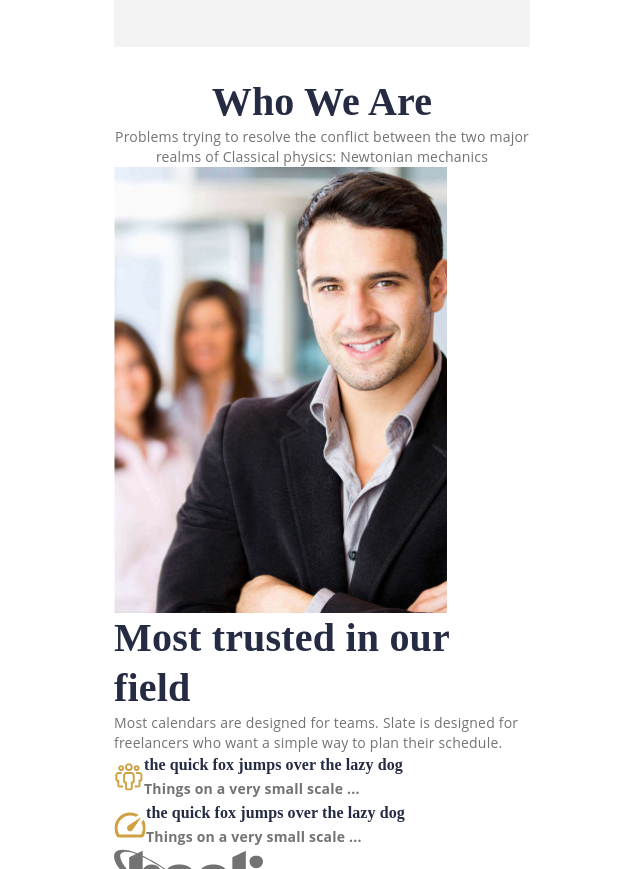
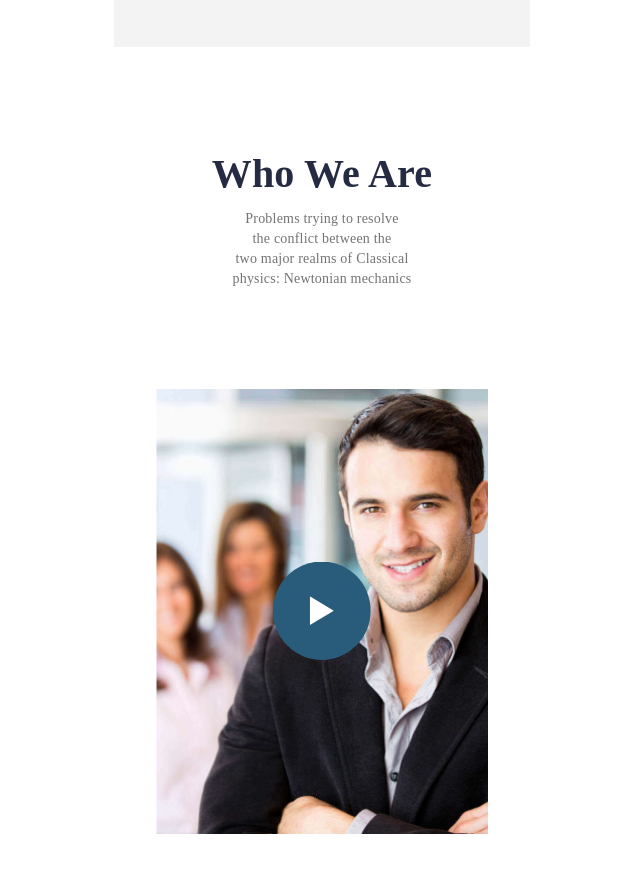
Before and after one commit to lemdorot/Legalide, a website: page src/html/index.html in a window 1280 px wide. Shown: the part 4280-5149 px from the top of the page, without its empty margins (318-958 px from the left). Drawn offline with nearby package versions, Linux system fonts and the light colour scheme; files that its build step writes are made by us from their sources; files whose address does not match are found by name; a web font is replaced by a local one.

Commit message:
Стилизация блока about

```diff
--- a/src/html/index.html
+++ b/src/html/index.html
@@ -113,9 +113,14 @@
         </section>
         <section class="about container">
             <h2 class="about_title">Who We Are</h2>
-            <p class="about_desc">Problems trying to resolve the conflict between the two major realms of Classical physics: Newtonian mechanics
+            <p class="about_desc">Problems trying to resolve <br> the conflict between the <br> two major realms of Classical physics: Newtonian mechanics
             </p>
-            <img src="../img/video-img.jpg" width="333" height="442" alt="Preview Video About" class="about_video">
+            <div class="about_video-wrapper">
+                <img src="../img/video-img.jpg" width="333" height="442" alt="Preview Video About" class="about_video">
+                <button class="about_video-button">
+                    <img src="../img/button-video.svg" alt="Play video" class="about_video-button-image">
+                </button>
+            </div>
             <h3 class="about_subtitle">Most trusted in our field</h3>
             <p class="about_text">Most calendars are designed for teams. Slate is designed for freelancers who want a simple way to plan their schedule.</p>
             <ul class="about_slogans slogans">
--- a/src/sass/blocks/about.sass
+++ b/src/sass/blocks/about.sass
@@ -1,4 +1,6 @@
 .about_title
+    margin-bottom: 10px
+
     font-family: 'Martel'
     font-weight: 700
     font-size: 40px
@@ -7,14 +9,24 @@
     color: #252B42
 
 .about_desc
-    font-family: 'Open Sans'
+    padding: 0 55px
+    margin-bottom: 100px
+
+    font-family: 'OpenSans'
     font-weight: 400
     font-size: 14px
     line-height: 20px
     text-align: center
     color: #737373
 
+.about
+    padding: 0 42px
+    padding-top: 72px
+    margin-bottom: 30px
+
 .about_subtitle
+    margin-bottom: 10px
+
     font-family: 'Martel'
     font-weight: 700
     font-size: 40px
@@ -22,8 +34,29 @@
     color: #252B42
 
 .about_text
-    font-family: 'Open Sans'
+    padding-right: 30px
+    margin-bottom: 52px
+
+    font-family: 'OpenSans'
     font-weight: 400
     font-size: 14px
     line-height: 20px
     color: #737373
+
+.about_video
+    display: block
+    margin: 0 auto
+    height: auto
+
+.about_video-wrapper
+    margin-bottom: 68px
+    position: relative
+
+.about_video-button
+    position: absolute
+    top: 50%
+    left: 50%
+    transform: translate(-50%, -50%)
+    border-radius: 50%
+    border: none
+    background-color: rgba(255, 255, 255, 0)
--- a/src/sass/blocks/info.sass
+++ b/src/sass/blocks/info.sass
@@ -7,7 +7,7 @@
     color: #FFFFFF
 
 .info_link
-    font-family: 'Open Sans'
+    font-family: 'OpenSans'
     font-weight: 600
     font-size: 14px
     line-height: 24px
--- a/src/sass/blocks/slogan.sass
+++ b/src/sass/blocks/slogan.sass
@@ -1,7 +1,10 @@
 .slogan
     display: flex
+    margin-bottom: 30px
 
 .slogan_desc
+    margin-bottom: 5px
+
     font-family: 'Martel'
     font-weight: 700
     font-size: 16px
@@ -10,8 +13,11 @@
     color: #252B42
 
 .slogan_text
-    font-family: 'Open Sans'
+    font-family: 'OpenSans'
     font-weight: 700
     font-size: 14px
     line-height: 24px
     color: #737373
+
+.slogan_icon
+    margin-right: 26px
```
